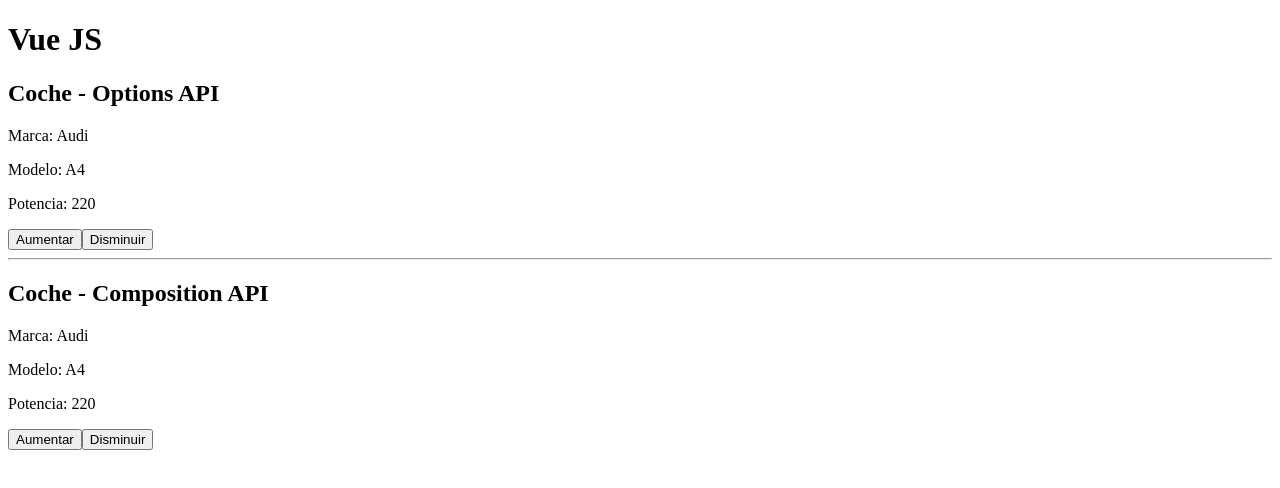
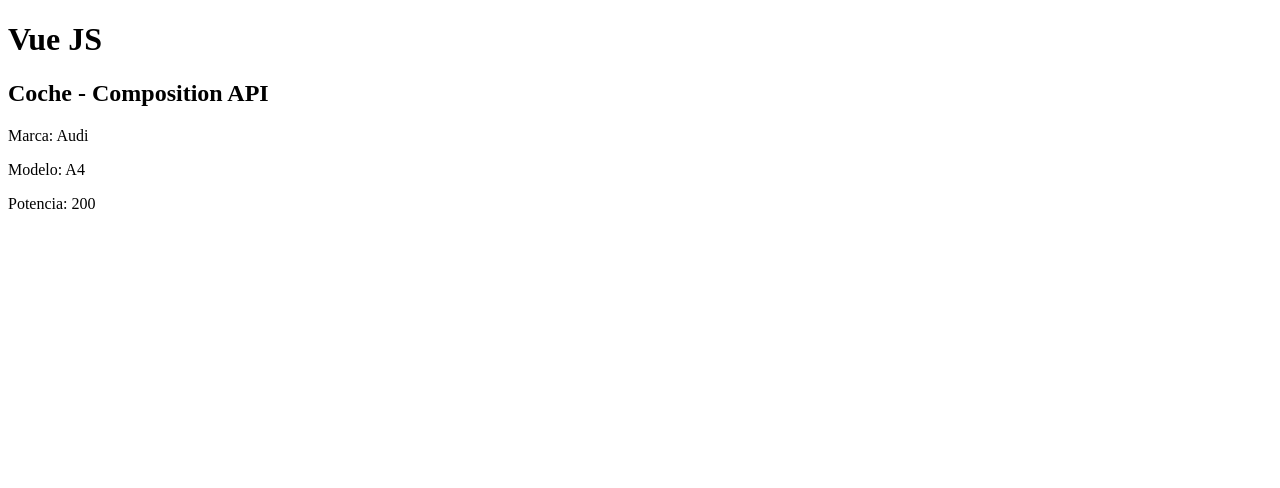
Before and after one commit to GabrielTrossero/my-app-vue, a Vue app: page / in a window 1280 px wide. Shown: the top 488 px of the page. Built offline with nearby package versions, Linux system fonts and the light colour scheme.

Commit message:
passing props between components

```diff
--- a/src/App.vue
+++ b/src/App.vue
@@ -1,18 +1,22 @@
 <template>
   <h1>Vue JS</h1>
-  <CarOptions />
-  <hr />
-  <CarComposition />
+  <Car :power="power" />
 </template>
 
 <script>
-import CarOptions from "./components/CarOptions.vue";
-import CarComposition from "./components/CarComposition.vue";
+import Car from "./components/Car.vue";
 
 export default {
   components: {
-    CarOptions,
-    CarComposition,
+    Car,
+  },
+
+  setup() {
+    let power = 200;
+
+    return {
+      power,
+    };
   },
 };
 </script>
--- /dev/null
+++ b/src/components/Car.vue
@@ -0,0 +1,32 @@
+<!-- Version 3 Vue-->
+<template>
+  <h2>Coche - Composition API</h2>
+  <p>Marca: {{ brand }}</p>
+  <p>Modelo: {{ model }}</p>
+  <p>Potencia: {{ power }}</p>
+</template>
+
+<script>
+export default {
+  props: {
+    power: {
+      type: Number,
+      default: 250, //si no recibo nada, seteo que sea 250
+    },
+  },
+
+  setup(props) {
+    const brand = "Audi";
+    const model = "A4";
+
+    console.log(props.power);
+
+    return {
+      brand,
+      model,
+    };
+  },
+};
+</script>
+
+<style></style>
--- a/src/components/CarComposition.vue
+++ b/src/components/CarComposition.vue
@@ -1,4 +1,6 @@
 <!-- Version 3 Vue-->
+<!-- Archivo para ver la diferencia de la estructura entre
+    un archivo de la version 2 y la 3 -->
 <template>
   <h2>Coche - Composition API</h2>
   <p>Marca: {{ brand }}</p>
@@ -9,7 +11,7 @@
 </template>
 
 <script>
-//Uso el ref para poder modificar el valor de power
+//ref me sirve para que el valor de power cambie dinamicamente en la vista
 import { ref } from "vue";
 
 export default {
--- a/src/components/CarOptions.vue
+++ b/src/components/CarOptions.vue
@@ -1,4 +1,6 @@
-<!-- Version 2 Vue-->
+<!-- Version 2 Vue -->
+<!-- Archivo para ver la diferencia de la estructura entre
+    un archivo de la version 2 y la 3 -->
 <template>
   <h2>Coche - Options API</h2>
   <p>Marca: {{ brand }}</p>
```
